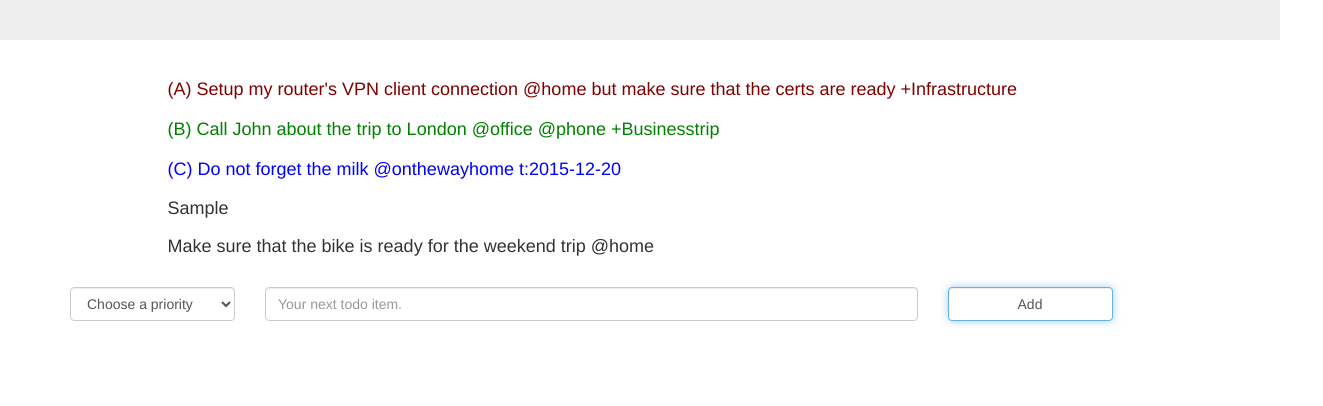
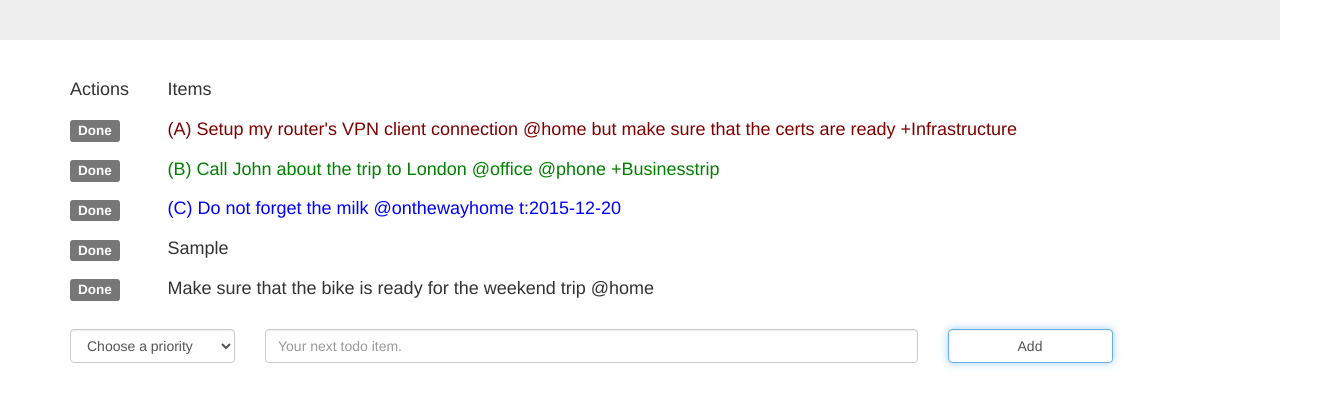
Before and after one commit to bodicsek/todo.txt-web-ui, a plain HTML site: page index.html in a window 1280 px wide. Both pictures are taken after typing "Sample" into the empty fields and a click on the button "Add". Shown: the part 216-622 px from the top of the page, 1323 px wide, since content can reach past the window. Drawn offline with nearby package versions, Linux system fonts and the light colour scheme.

Commit message:
Actions and items are in separate columns

```diff
--- a/index.html
+++ b/index.html
@@ -33,17 +33,51 @@
 
     <div class="container">
         <div class="row">
-            <div class="col-xs-12 col-xs-offset-1 priA" id="priA">
-                <h4>(A) Setup my router's VPN client connection @home but make sure that the certs are ready +Infrastructure</h4>
+            <div class="col-xs-1">
+                <h4>Actions</h4>
             </div>
-            <div class="col-xs-12 col-xs-offset-1 priB" id="priB">
-                <h4>(B) Call John about the trip to London @office @phone +Businesstrip</h4>
+            <div class="col-xs-11">
+                <h4>Items</h4>
             </div>
-            <div class="col-xs-12 col-xs-offset-1 priC" id="priC">
-                <h4>(C) Do not forget the milk @onthewayhome t:2015-12-20</h4>
+        </div>
+        <div class="row priA" id="priA">
+            <div name="parent">
+                <div class="col-xs-1">
+                    <h4><a class="label label-default" name="done" href="#">Done</a></h4>
+                </div>
+                <div class="col-xs-11">
+                    <h4>(A) Setup my router's VPN client connection @home but make sure that the certs are ready +Infrastructure</h4>
+                </div>
             </div>
-            <div class="col-xs-12 col-xs-offset-1" id="priNone">
-                <h4>Make sure that the bike is ready for the weekend trip @home</h4>
+        </div>
+        <div class="row priB" id="priB">
+            <div name="parent">
+                <div class="col-xs-1">
+                    <h4><a class="label label-default" name="done" href="#">Done</a></h4>
+                </div>
+                <div class="col-xs-11">
+                    <h4>(B) Call John about the trip to London @office @phone +Businesstrip</h4>
+                </div>
+            </div>
+        </div>
+        <div class="row priC" id="priC">
+            <div name="parent">
+                <div class="col-xs-1">
+                    <h4><a class="label label-default" name="done" href="#">Done</a></h4>
+                </div>
+                <div class="col-xs-11">
+                    <h4>(C) Do not forget the milk @onthewayhome t:2015-12-20</h4>
+                </div>
+            </div>
+        </div>
+        <div class="row" id="priNone">
+            <div name="parent">
+                <div class="col-xs-1">
+                    <h4><a class="label label-default" name="done" href="#">Done</a></h4>
+                </div>
+                <div class="col-xs-11">
+                    <h4>Make sure that the bike is ready for the weekend trip @home</h4>
+                </div>
             </div>
         </div>
         <div class="row row-bottom">
--- a/todo.js
+++ b/todo.js
@@ -1,18 +1,27 @@
+function addDoneAction() {
+    $("a[name='done']").click(function () {
+        $(this).closest("div[name='parent']").remove();
+    });
+};
+
+addDoneAction();
+
 function addNewTodoItem() {
     var pri = $("#pri").val();
-    var todo = pri + " " + $("#todo").val();
+    var todo = $("#todo").val();
     if (todo !== "") {
+        var newItem = pri + " " + todo;
         if (pri == "(A)") {
-            prependTodoItem($("#priA"), todo);
+            prependTodoItem($("#priA"), newItem);
         }
         else if (pri == "(B)") {
-            prependTodoItem($("#priB"), todo);
+            prependTodoItem($("#priB"), newItem);
         }
         else if (pri == "(C)") {
-            prependTodoItem($("#priC"), todo);
+            prependTodoItem($("#priC"), newItem);
         }
         else {
-            prependTodoItem($("#priNone"), todo);
+            prependTodoItem($("#priNone"), newItem);
         }
         $("#pri").val("");
         $("#todo").val("");
@@ -20,7 +29,15 @@ function addNewTodoItem() {
 }
 
 function prependTodoItem(htmlObject, todoItem) {
-    var newItemHtml = '<h4 class="prepended-item">' + todoItem + '</h4>';
+    var newItemHtml = '<div name="parent">' +
+                      '<div class="col-xs-1">' +
+                      '<h4><a class="label label-default" name="done" href="#">Done</a></h4>' +
+                      '</div>' +
+                      '<div class="col-xs-11">' +
+                      '<h4>' + todoItem + '</h4>' +
+                      '</div>' +
+                      '</div>';
     var origHtml = htmlObject.html();
     htmlObject.html(newItemHtml + origHtml);
+    addDoneAction();
 }
```
